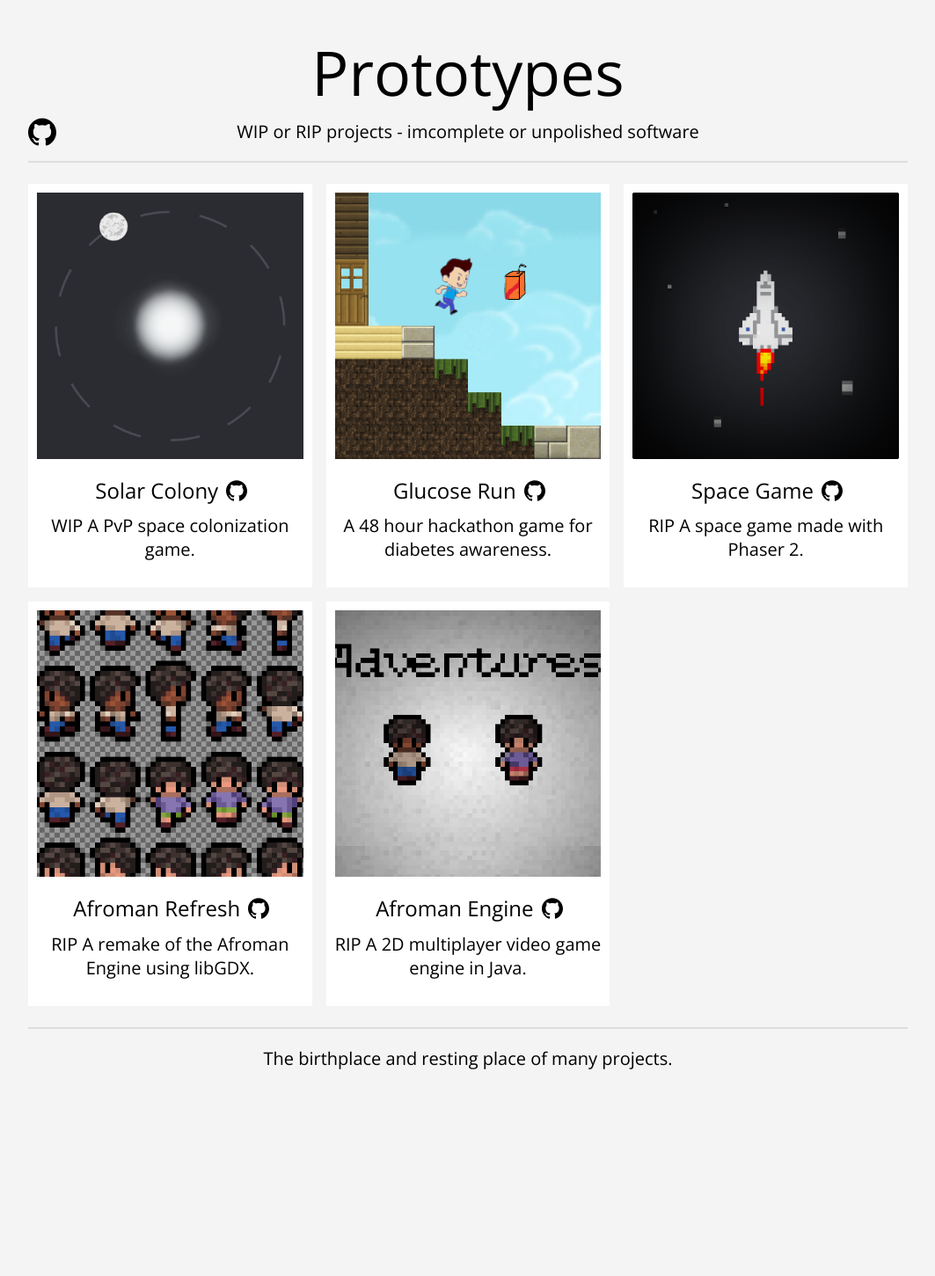
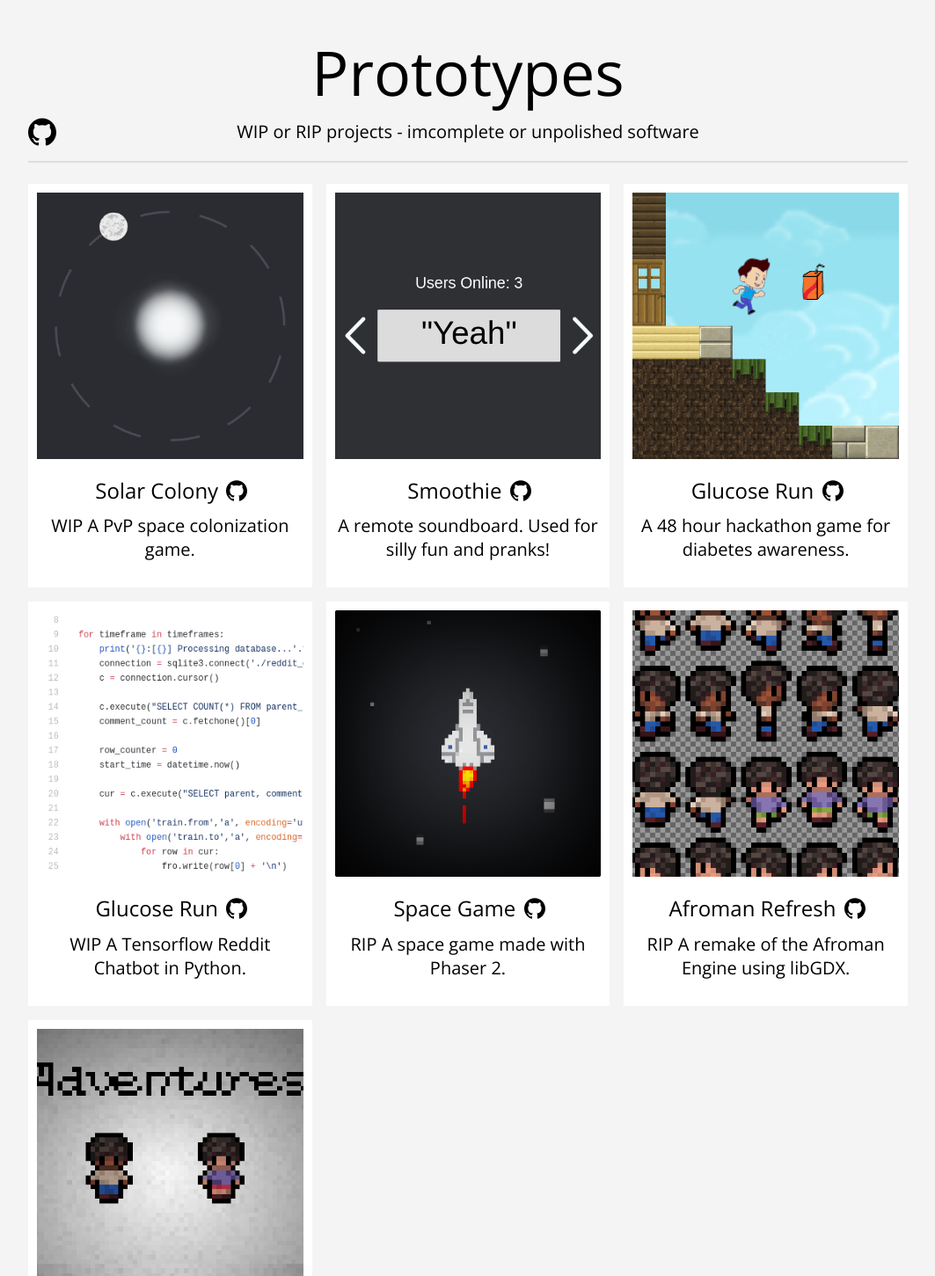
Before and after one commit to defaultsamson/website, a plain HTML site: page prototypes/index.html in a window 1280 px wide. Shown: the top 1451 px of the page at 88% size, without its empty margins (108-1171 px from the left). Before the commit the page ends 1237 px from the top, so only its background shows below. Drawn offline with nearby package versions, Linux system fonts and the light colour scheme.

Commit message:
Added smoothie and reddit bot

```diff
--- a/prototypes/index.html
+++ b/prototypes/index.html
@@ -181,11 +181,27 @@
 				</div>
 				<div class='column'>
 					<div class='content'>
+						<a href='https://www.samsonclose.me/prototypes/smoothie/'>
+							<img src='./images/smoothie.png' width='100%'>
+						</a>
+						<h3>Smoothie <a href='https://github.com/qwertysam/smoothie-website'><img class='github' src='./images/github.svg'></a></h3>
+						<p>A remote soundboard. Used for silly fun and pranks!</p>
+					</div>
+				</div>
+				<div class='column'>
+					<div class='content'>
 						<a href='https://www.samsonclose.me/prototypes/glucose/'>
 							<img src='./images/glucose.png' width='100%'>
 						</a>
 						<h3>Glucose Run <a href='https://github.com/qwertysam/equithon-game'><img class='github' src='./images/github.svg'></a></h3>
 						<p>A 48 hour hackathon game for diabetes awareness.</p>
+					</div>
+				</div>
+				<div class='column'>
+					<div class='content'>
+						<img src='./images/reddit.png' width='100%'>
+						<h3>Glucose Run <a href='https://github.com/qwertysam/reddit-comments-sql-storage'><img class='github' src='./images/github.svg'></a></h3>
+						<p>WIP A Tensorflow Reddit Chatbot in Python.</p>
 					</div>
 				</div>
 				<div class='column'>
```
Also changed, not shown: prototypes/images-orig/reddit.png (added), prototypes/images-orig/smoothie.png (added), prototypes/images/reddit.png (added), prototypes/images/smoothie.png (added).
